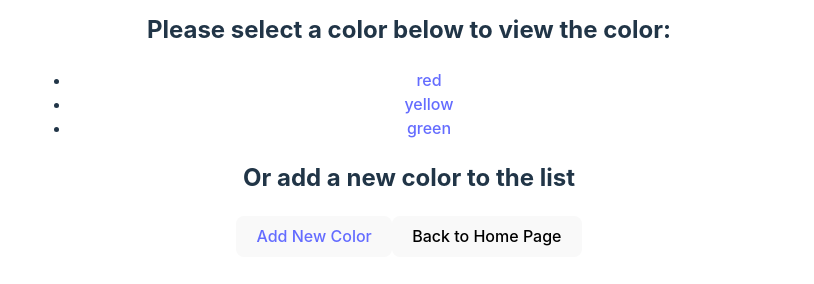
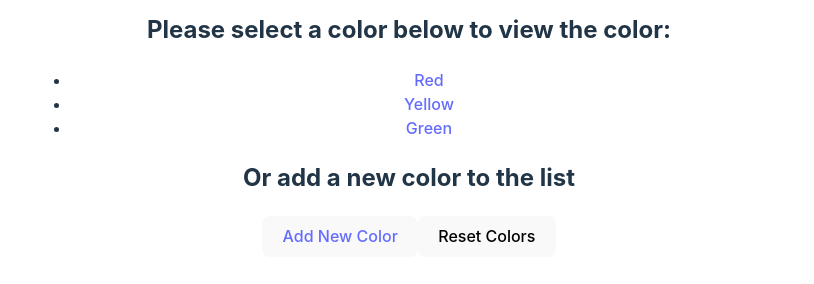
Before and after one commit to franklinkong981/Color-Factory, a React (Vite) app in the folder color-factory/: page /colors in a window 1280 px wide. Shown: the part 328-612 px from the top of the page, without its empty margins (231-1045 px from the left). Built offline with nearby package versions, Linux system fonts and the light colour scheme.

Commit message:
Added button to reset colors

```diff
--- a/color-factory/src/App.jsx
+++ b/color-factory/src/App.jsx
@@ -7,23 +7,27 @@ import FilterColors from "./FilterColors.jsx";
 
 import './App.css';
 
-const initialValues = [
-  {name: "red", hex: "#FF0000"},
-  {name: "yellow", hex: "#FFFF00"},
-  {name: "green", hex: "#00FF00"}
+const initialColors = [
+  {name: "Red", hex: "#FF0000"},
+  {name: "Yellow", hex: "#FFFF00"},
+  {name: "Green", hex: "#00FF00"}
 ];
 
 function App() {
-  const [colors, setColors] = useState(initialValues);
+  const [colors, setColors] = useState(initialColors);
 
   const addNewColor = (newColor) => {
     setColors([newColor, ...colors]);
   }
 
+  const resetColors = () => {
+    setColors(initialColors);
+  };
+
   return (
     <div className="App">
       <Routes>
-        <Route path="/colors" element={<ColorList colors={colors}/>} />
+        <Route path="/colors" element={<ColorList colors={colors} resetColors={resetColors}/>} />
         <Route path="/colors/new" element={<NewColorForm addNewColor={addNewColor}/>} />
         <Route path="/colors/:color" element={<FilterColors colorsToFilter={colors} />} />
         <Route path="*" element={<Navigate to="/colors" />} />
--- a/color-factory/src/ColorList.jsx
+++ b/color-factory/src/ColorList.jsx
@@ -2,7 +2,7 @@ import React from "react";
 import {Link} from "react-router-dom";
 import {v4 as uuid} from "uuid";
 
-const ColorList = ({colors}) => {
+const ColorList = ({colors, resetColors}) => {
   return (
     <div className="ColorList">
       <h1 className="ColorList-welcome">Welcome to the Color Factory!</h1>
@@ -14,7 +14,7 @@ const ColorList = ({colors}) => {
       </ul>
       <h2 className="ColorList-new-color-header">Or add a new color to the list</h2>
       <button className="ColorList-new-color-button"><Link to="/colors/new">Add New Color</Link></button>
-      <button className="ColorList-home-button" onClick={() => navigate("/dogs")}>Back to Home Page</button>
+      <button className="ColorList-rest-colors-button" onClick={() => resetColors()}>Reset Colors</button>
     </div>
   );
 };
--- a/color-factory/src/NewColorForm.jsx
+++ b/color-factory/src/NewColorForm.jsx
@@ -24,7 +24,7 @@ const NewColorForm = ({addNewColor}) => {
     validateOnBlur: false,
     onSubmit: values => {
       addNewColor(values);
-
+      navigate("/colors");
     }
   });
 
```
